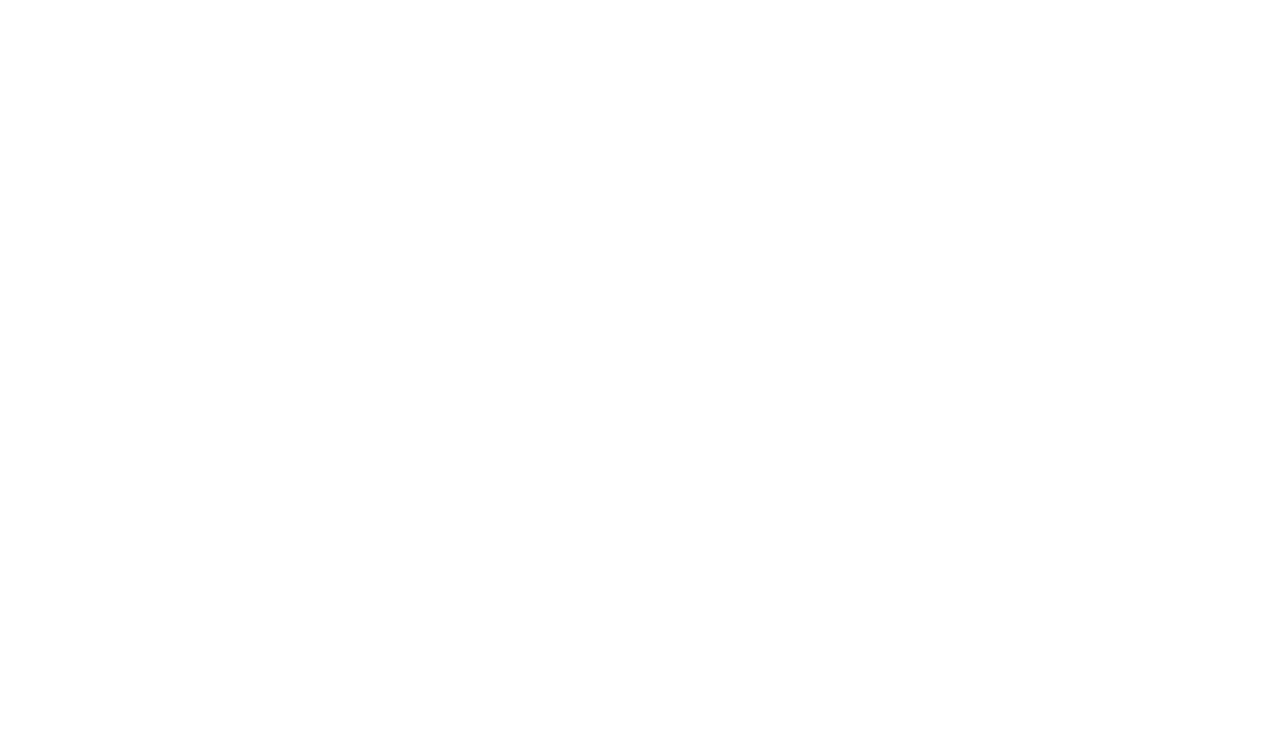
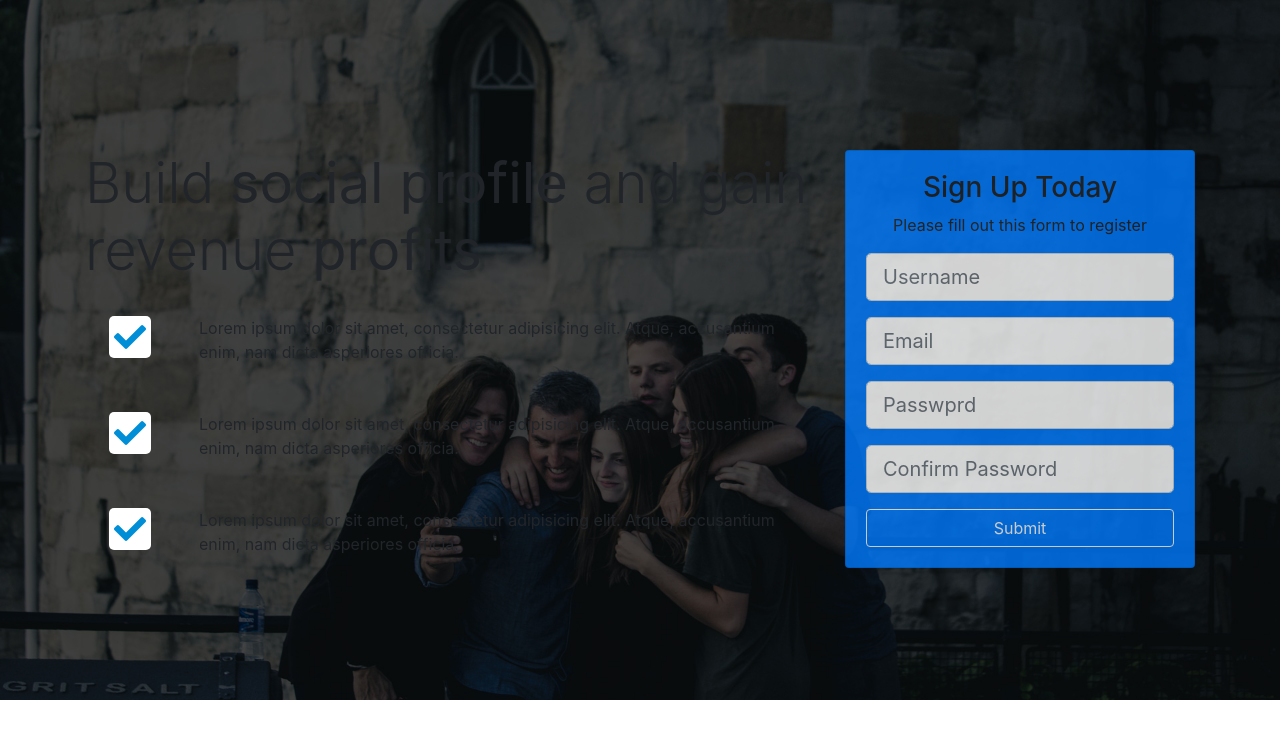
Before and after one commit to joyantony/singlepage, a plain HTML site: page index.html in a window 1280 px wide. Drawn offline with nearby package versions, Linux system fonts and the light colour scheme.

Commit message:
home page of single page done

```diff
--- a/css/style.css
+++ b/css/style.css
@@ -0,0 +1,37 @@
+/*
+
+nav bar coustom css
+
+*/
+
+#home-section{
+	background: url(../img/home.jpg);
+	background-repeat: no-repeat;
+	background-size: cover;
+	background-attachment: fixed;
+	min-height: 700px;
+}
+
+#home-section .dark-overlay{
+	position: absolute;
+	top: 0;
+	left: 0;
+	width: 100%;
+	background:rgba(0, 0, 0, 0.7);
+	min-height: 700px;
+}
+
+#home-section .home-inner{
+	padding-top: 150px;
+}
+
+#home-section .card{
+	opacity: 0.8;
+}
+
+#home-section .fas{
+	color: #008ed6;
+	background: #fff;
+	padding: 5px;
+	border-radius: 5px;
+}
--- a/index.html
+++ b/index.html
@@ -10,7 +10,66 @@
 	<title>Bootstrap Theme</title>
 </head>
 <body>
-	<!-- Start Here -->
+	<!-- nav start -->
+
+	<!-- nav end -->
+	<!-- Home Section -->
+	<header id="home-section">
+		<div class="dark-overlay">
+			<div class="home-inner container">
+				<div class="row">
+					<div class="col-lg-8 d-none d-lg-block">
+						<h1 class="display-4">Build <strong>social profile</strong> and gain revenue <strong>profits</strong></h1>
+						<div class="d-flex">
+							<div class="p-4 align-self-start">
+								<i class="fas fa-check fa-2x"></i>
+							</div>
+							<div class="p-4 align-self-end">
+								Lorem ipsum dolor sit amet, consectetur adipisicing elit. Atque, accusantium enim, nam dicta asperiores officia.
+							</div>
+						</div>
+						<div class="d-flex">
+							<div class="p-4 align-self-start">
+								<i class="fas fa-check fa-2x"></i>
+							</div>
+							<div class="p-4 align-self-end">
+								Lorem ipsum dolor sit amet, consectetur adipisicing elit. Atque, accusantium enim, nam dicta asperiores officia.
+							</div>
+						</div>
+						<div class="d-flex">
+							<div class="p-4 align-self-start">
+								<i class="fas fa-check fa-2x"></i>
+							</div>
+							<div class="p-4 align-self-end">
+								Lorem ipsum dolor sit amet, consectetur adipisicing elit. Atque, accusantium enim, nam dicta asperiores officia.
+							</div>
+						</div>
+					</div>
+					<div class="col-lg-4">
+						<div class="card card-form bg-primary text-center">
+							<div class="card-body">
+								<h3>Sign Up Today</h3>
+								<p>Please fill out this form to register</p>
+								<div class="form-group">
+									<input type="text" name="username" id="username" class="form-control form-control-lg" placeholder="Username">
+								</div>
+								<div class="form-group">
+									<input type="email" name="email" id="email" class="form-control form-control-lg" placeholder="Email">
+								</div>
+								<div class="form-group">
+									<input type="password" name="password" id="password" class="form-control form-control-lg" placeholder="Passwprd">
+								</div>
+								<div class="form-group">
+									<input type="password" name="confirmPass" id="confirmPass" class="form-control form-control-lg" placeholder="Confirm Password">
+								</div>
+								<input type="submit" value="Submit" class="btn btn-outline-light btn-block">
+							</div>
+						</div>
+					</div>
+				</div>
+			</div>
+		</div>
+	</header>
 
 <script src="https://code.jquery.com/jquery-3.3.1.min.js" integrity="sha256-FgpCb/KJQlLNfOu91ta32o/NMZxltwRo8QtmkMRdAu8="
 crossorigin="anonymous"></script>
```
